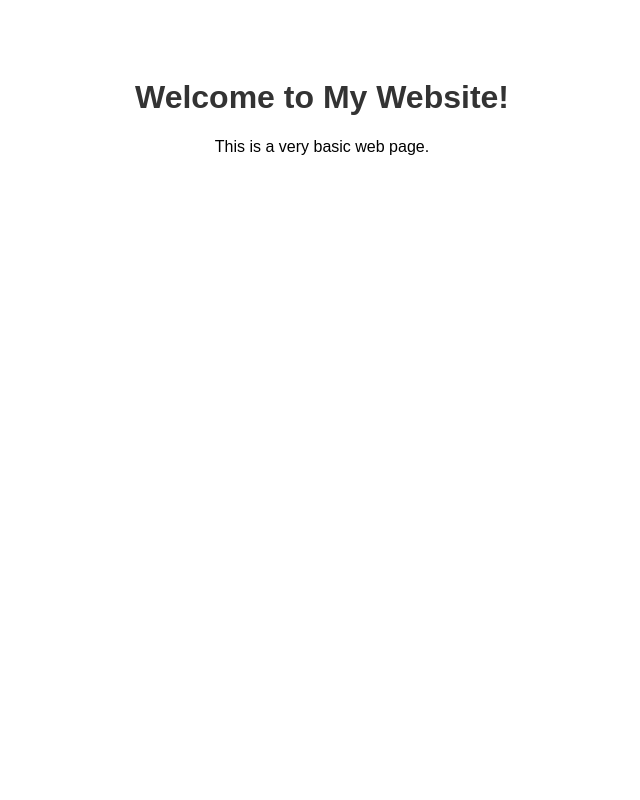
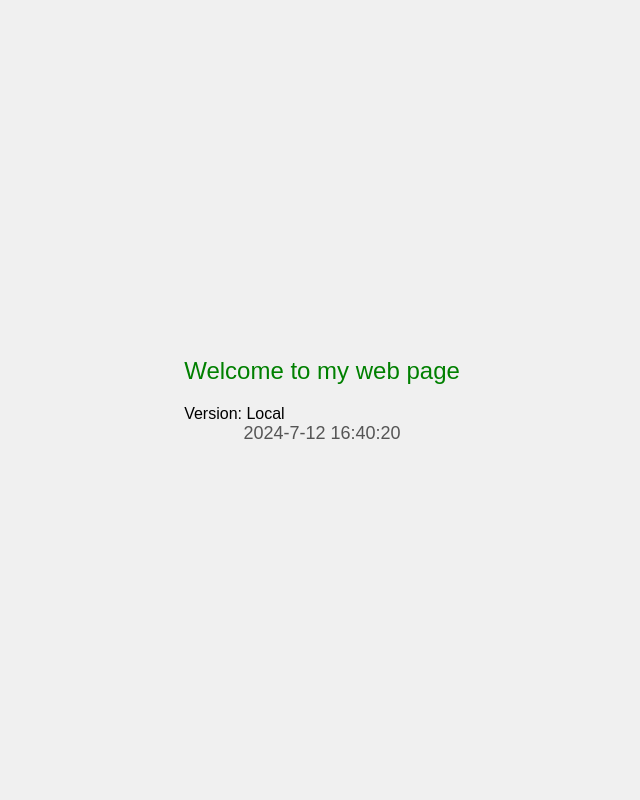
Before and after one commit to George-Hampson/heroku_task, a Flask app: page / in a window 1280 px wide. Shown: the whole page, without its empty margins (318-958 px from the left). Run offline with Flask 2, Linux system fonts and the light colour scheme.

Commit message:
Big fixes, added version + date/time

```diff
--- a/app/app.py
+++ b/app/app.py
@@ -13,6 +13,4 @@ def index():
     return render_template('index.html', version=github_run_number)
 
 if __name__ == '__main__':
-    # Use os.environ.get('PORT') to dynamically set the port from Heroku's environment variable
-    port = int(os.environ.get('PORT', 5000))
-    app.run(debug=True, host='0.0.0.0', port=port)
+    app.run(debug=True, host='0.0.0.0', port=int(os.environ.get('PORT', 5000)))
--- a/app/requirements.txt
+++ b/app/requirements.txt
@@ -1,2 +1 @@
-Flask==2.1.1
-Werkzeug==2.0.3
+Flask
--- a/app/templates/index.html
+++ b/app/templates/index.html
@@ -3,20 +3,48 @@
 <head>
     <meta charset="UTF-8">
     <meta name="viewport" content="width=device-width, initial-scale=1.0">
-    <title>Welcome</title>
+    <title>Welcome to My Web Page</title>
     <style>
         body {
+            display: flex;
+            justify-content: center;
+            align-items: center;
+            height: 100vh;
+            margin: 0;
+            background-color: #f0f0f0;
             font-family: Arial, sans-serif;
+        }
+        .welcome-text {
             text-align: center;
-            padding: 50px;
+            color: green;
+            font-size: 24px;
+            margin-bottom: 20px;
         }
-        h1 {
-            color: #333;
+        .datetime {
+            text-align: center;
+            font-size: 18px;
+            color: #555;
         }
     </style>
 </head>
 <body>
-    <h1>Welcome to My Website!</h1>
-    <p>This is a very basic web page.</p>
+    <div class="container">
+        <div class="welcome-text">
+            Welcome to my web page
+        </div>
+        <div class="version">
+            Version: {{ version }}
+        </div>
+        <div class="datetime">
+            <!-- JavaScript to display current date and time -->
+            <script>
+                var today = new Date();
+                var date = today.getFullYear()+'-'+(today.getMonth()+1)+'-'+today.getDate();
+                var time = today.getHours() + ":" + today.getMinutes() + ":" + today.getSeconds();
+                var dateTime = date+' '+time;
+                document.write(dateTime);
+            </script>
+        </div>
+    </div>
 </body>
 </html>
```
Also changed, not shown: 1 other file.
